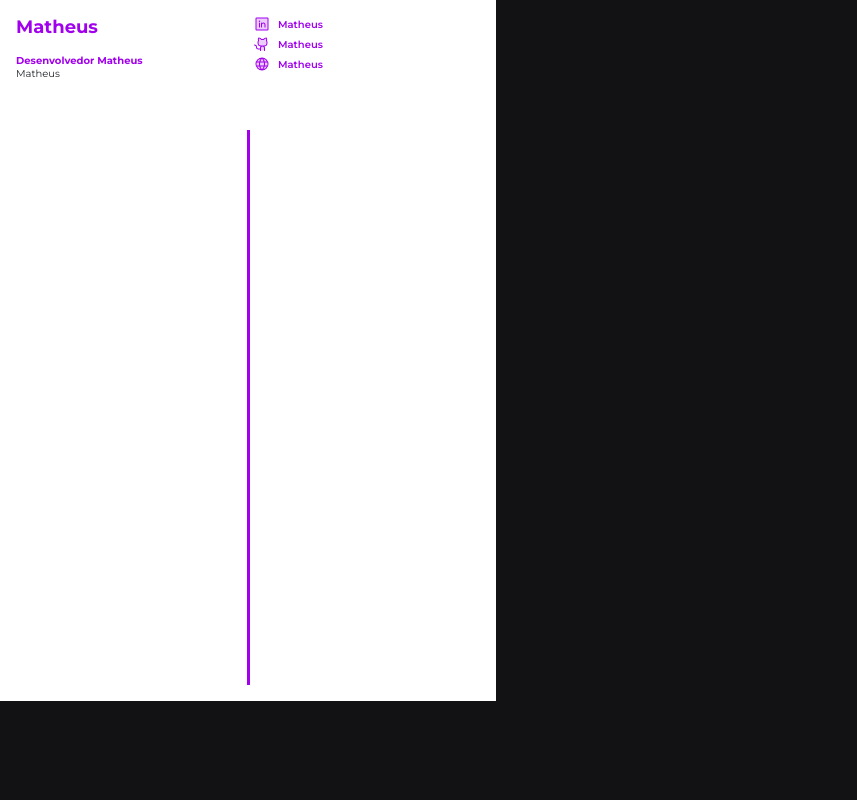
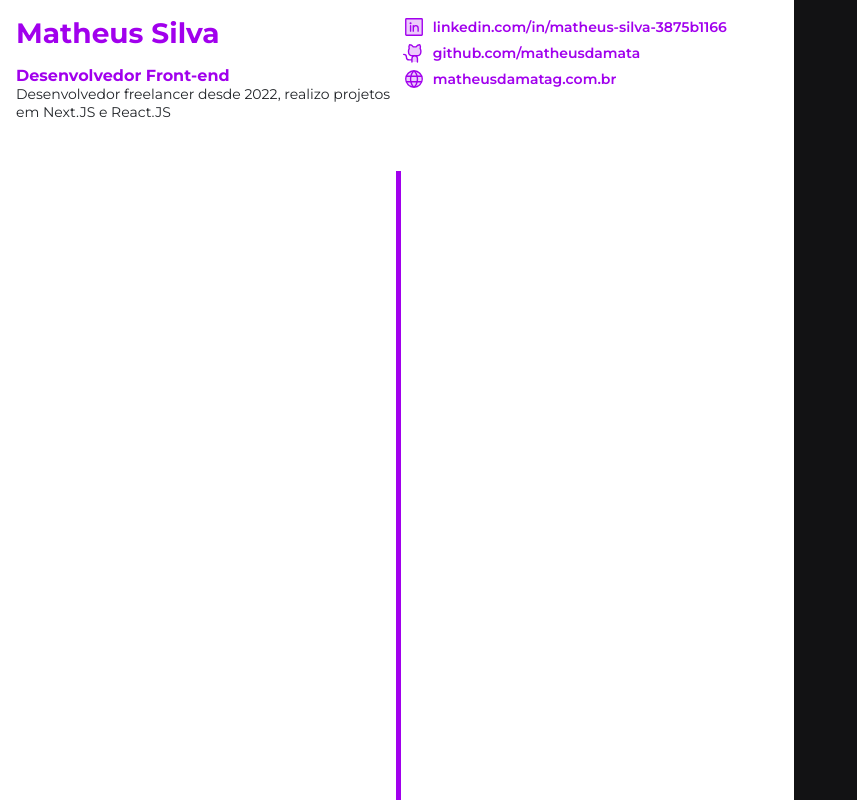
Before and after one commit to matheusdamata/next-attractive-resume, a Next.js app: page /finalizado in a window 1280 px wide. Shown: the top 800 px of the page, without its empty margins (0-857 px from the left). Built offline with nearby package versions, Linux system fonts and the light colour scheme.

Commit message:
feat: :sparkles: Resume size corrected to .pdf

```diff
--- a/package.json
+++ b/package.json
@@ -13,7 +13,6 @@
   "dependencies": {
     "@next/font": "13.0.7",
     "@phosphor-icons/react": "^2.0.9",
-    "@react-pdf/renderer": "^3.1.12",
     "@stitches/react": "^1.2.8",
     "@types/node": "18.11.17",
     "@types/react": "18.0.26",
--- a/src/components/ResumeSimulator/index.tsx
+++ b/src/components/ResumeSimulator/index.tsx
@@ -18,6 +18,7 @@ type ResumeSimulatorProps = {
   linkedin: string
   github: string
   website: string
+  option: 'simulator' | 'finished'
 }
 
 const ResumeSimulator = ({
@@ -27,28 +28,36 @@ const ResumeSimulator = ({
   linkedin,
   github,
   website,
+  option,
 }: ResumeSimulatorProps) => {
   return (
-    <ResumeSimulatorContainer>
+    <ResumeSimulatorContainer options={option}>
       <ResumeSimulatorHeader>
-        <ResumeSimulatorHeaderLeft>
+        <ResumeSimulatorHeaderLeft options={option}>
           <h1>{formatterName(name) || 'Seu nome'}</h1>
           <strong>Desenvolvedor {office || '...'}</strong>
           <p>{bio || 'Sua biográfia...'}</p>
         </ResumeSimulatorHeaderLeft>
-        <ResumeSimulatorHeaderRight>
+
+        <ResumeSimulatorHeaderRight options={option}>
           <div>
-            <LinkedinLogo size={16} weight="duotone" />
+            <LinkedinLogo
+              size={option === 'simulator' ? 16 : 22}
+              weight="duotone"
+            />
             {formatterLink(linkedin)}
           </div>
 
           <div>
-            <GithubLogo size={16} weight="duotone" />
+            <GithubLogo
+              size={option === 'simulator' ? 16 : 22}
+              weight="duotone"
+            />
             {formatterLink(github)}
           </div>
 
           <div>
-            <Globe size={16} weight="duotone" />
+            <Globe size={option === 'simulator' ? 16 : 22} weight="duotone" />
             {formatterLink(website)}
           </div>
         </ResumeSimulatorHeaderRight>
@@ -56,7 +65,7 @@ const ResumeSimulator = ({
 
       <ResumeSimulatorBody>
         <ResumeSimulatorBodyLeft></ResumeSimulatorBodyLeft>
-        <ResumeSimulatorBodyRight></ResumeSimulatorBodyRight>
+        <ResumeSimulatorBodyRight options={option}></ResumeSimulatorBodyRight>
       </ResumeSimulatorBody>
     </ResumeSimulatorContainer>
   )
--- a/src/pages/api/pdf/convert.ts
+++ b/src/pages/api/pdf/convert.ts
@@ -26,7 +26,7 @@ export default async function handle(
     await page.pdf({
       path: `./public/temp/${nameUID}.pdf`,
       margin: { top: '0', right: '0', bottom: '0', left: '0' },
-      printBackground: true,
+      printBackground: false,
       format: 'A4',
     })
 
--- a/src/pages/finalizado/index.tsx
+++ b/src/pages/finalizado/index.tsx
@@ -16,12 +16,18 @@ type FinishedProps = {
 export default function Finalizado({ data }: FinishedProps) {
   return (
     <ResumeSimulator
-      name={data?.name || 'Matheus'}
-      office={data?.office || 'Matheus'}
-      bio={data?.bio || 'Matheus'}
-      linkedin={data?.linkedin || 'Matheus'}
-      github={data?.github || 'Matheus'}
-      website={data?.website || 'Matheus'}
+      name={data?.name || 'Matheus Silva'}
+      office={data?.office || 'Front-end'}
+      bio={
+        data?.bio ||
+        'Desenvolvedor freelancer desde 2022, realizo projetos em Next.JS e React.JS'
+      }
+      linkedin={
+        data?.linkedin || 'https://www.linkedin.com/in/matheus-silva-3875b1166/'
+      }
+      github={data?.github || 'https://github.com/matheusdamata'}
+      website={data?.website || 'www.matheusdamatag.com.br'}
+      option="finished"
     />
   )
 }
--- a/src/pages/index.tsx
+++ b/src/pages/index.tsx
@@ -11,7 +11,7 @@ export default function Home() {
   return (
     <>
       <Head>
-        <title>Matheus da Mata - Portfólio</title>
+        <title>Crie seu currículo | Serei Contratado</title>
       </Head>
 
       <HomeContainer>
--- a/src/styles/components/header.ts
+++ b/src/styles/components/header.ts
@@ -1,6 +1,6 @@
 import { styled } from '..'
 
-export const HeaderContainer = styled('div', {
+export const HeaderContainer = styled('header', {
   display: 'flex',
   alignItems: 'center',
   justifyContent: 'space-between',
--- a/src/styles/components/resumeSimulator.ts
+++ b/src/styles/components/resumeSimulator.ts
@@ -4,12 +4,22 @@ export const ResumeSimulatorContainer = styled('div', {
   display: 'flex',
   flexDirection: 'column',
 
-  width: '496px',
-  height: '701px',
-
   padding: '1rem',
 
   background: '$white',
+
+  variants: {
+    options: {
+      simulator: {
+        width: '31rem',
+        height: '43.8125rem',
+      },
+      finished: {
+        width: '210mm',
+        height: '297mm',
+      },
+    },
+  },
 })
 
 export const ResumeSimulatorHeader = styled('div', {
@@ -24,21 +34,45 @@ export const ResumeSimulatorHeaderLeft = styled('div', {
 
   width: '100%',
 
+  variants: {
+    options: {
+      simulator: {
         h1: {
-    fontSize: '1.125rem',
+          fontSize: '1.25rem',
           color: '$purple600',
         },
 
         strong: {
-    fontSize: '0.625rem',
+          fontSize: '0.75rem',
           color: '$purple600',
 
           margin: '1rem 0 0',
         },
 
         p: {
-    fontSize: '0.625rem',
+          fontSize: '0.5rem',
           color: '$gray800',
+        },
+      },
+      finished: {
+        h1: {
+          fontSize: '28px',
+          color: '$purple600',
+        },
+
+        strong: {
+          fontSize: '16px',
+          color: '$purple600',
+
+          margin: '1rem 0 0',
+        },
+
+        p: {
+          fontSize: '14px',
+          color: '$gray800',
+        },
+      },
+    },
   },
 })
 
@@ -56,14 +90,29 @@ export const ResumeSimulatorHeaderRight = styled('div', {
     alignItems: 'center',
     flexDirection: 'row',
     gap: '0.5rem',
-
-    fontSize: '0.625rem',
-    fontWeight: 600,
-    color: '$purple600',
   },
 
   svg: {
     color: '$purple600',
+  },
+
+  variants: {
+    options: {
+      simulator: {
+        div: {
+          fontSize: '10px',
+          fontWeight: 600,
+          color: '$purple600',
+        },
+      },
+      finished: {
+        div: {
+          fontSize: '14px',
+          fontWeight: 600,
+          color: '$purple600',
+        },
+      },
+    },
   },
 })
 
@@ -95,4 +144,15 @@ export const ResumeSimulatorBodyRight = styled('div', {
   borderLeft: '3px solid $purple600',
 
   gap: '0.25rem',
+
+  variants: {
+    options: {
+      simulator: {
+        borderLeft: '3px solid $purple600',
+      },
+      finished: {
+        borderLeft: '5px solid $purple600',
+      },
+    },
+  },
 })
```
Also changed, not shown: src/components/ActiveLink/index.tsx (added, +20 -0 lines), src/components/Header/index.tsx (+5 -4 lines), src/pages/dados/index.tsx (+7 -28 lines), src/styles/components/activeLink.ts (added, +37 -0 lines), 1 other file (tests, documents, lock files or other folders). Lines whose indentation alone changed are shown as unchanged.
